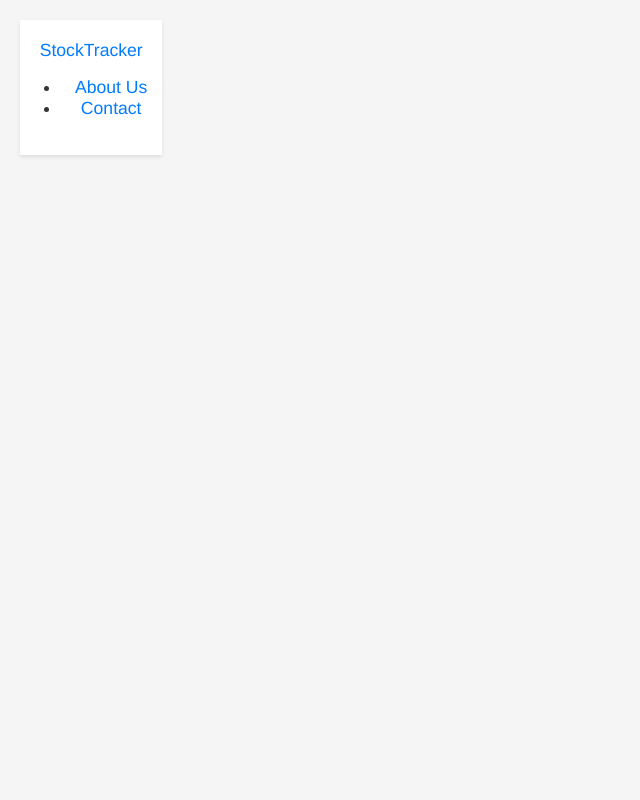
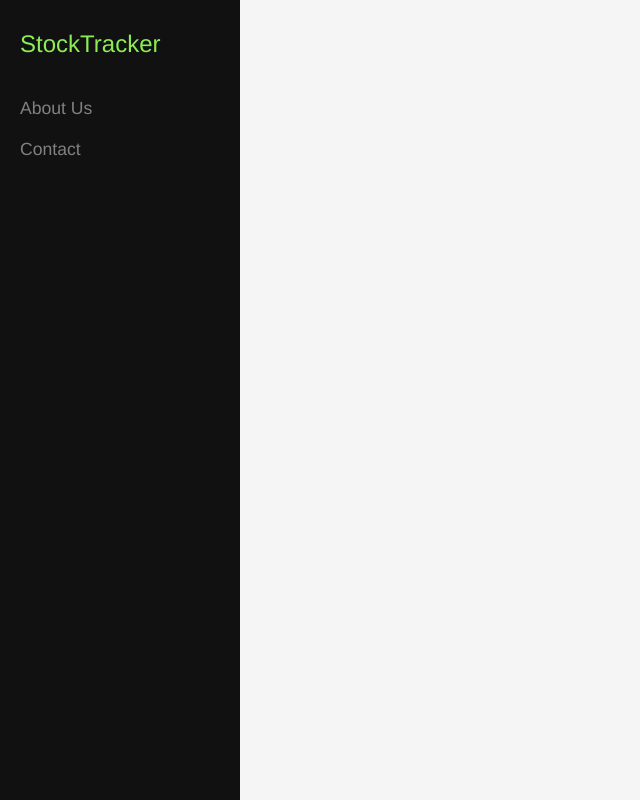
Before and after one commit to divpatel03/StockTrackerV2, a React (Vite) app in the folder my-react-app/: page /About in a window 1280 px wide. Shown: the whole page, without its empty margins (0-640 px from the left). Built offline with nearby package versions, Linux system fonts and the light colour scheme.

Commit message:
Made styling changes

```diff
--- /dev/null
+++ b/my-react-app/src/Dashboard.css
@@ -0,0 +1,98 @@
+/* Dashboard.css */
+
+/* General styles */
+body {
+    background-color: #f5f5f5; /* Light background */
+    color: #333; /* Dark text for readability */
+    font-family: 'Helvetica Neue', Helvetica, Arial, sans-serif;
+    margin: 0;
+    padding: 0;
+}
+
+.dashboard-container {
+    display: flex;
+}
+
+nav.nav {
+    width: 200px; /* Fixed width for the nav */
+    background-color: #111; /* Dark background for the nav */
+    color: #fff; /* White text */
+    padding: 20px;
+    height: 100vh; /* Full height of the viewport */
+    position: fixed; /* Fix position on the left */
+    top: 0;
+    left: 0;
+    transition: transform 0.3s ease;
+}
+
+nav.nav a {
+    color: #818181;
+    text-decoration: none;
+    font-size: 1.1em;
+    display: block;
+    padding: 10px 0;
+}
+
+nav.nav a:hover {
+    color: #f1f1f1;
+}
+
+nav.nav ul {
+    list-style-type: none;
+    padding: 0;
+}
+
+nav.nav .nav-title {
+    font-size: 1.5em;
+    margin-bottom: 20px;
+    color: #fff;
+}
+
+/* Main content styles */
+.main-content {
+    flex-grow: 1;
+    padding: 20px;
+    transition: margin-left 0.3s ease;
+}
+
+.main-content.with-sidebar {
+    margin-left: 220px; /* Adjust based on the width of the nav */
+}
+
+.main-content.without-sidebar {
+    margin-left: 20px; /* Small margin when sidebar is hidden */
+}
+
+.toggle-button {
+    background: none; /* Remove default button background */
+    border: none; /* Remove default button border */
+    cursor: pointer; /* Pointer cursor on hover */
+    padding: 0;
+    margin: 10px 0;
+    display: flex;
+    flex-direction: column;
+    justify-content: center;
+    align-items: center;
+}
+
+.toggle-button div {
+    width: 35px;
+    height: 5px;
+    background-color: #333;
+    margin: 6px 0;
+    transition: 0.4s;
+}
+
+/* Toggle Button Bars */
+.bar1, .bar2, .bar3 {
+    width: 35px;
+    height: 5px;
+    background-color: #333;
+    margin: 6px 0;
+    transition: 0.4s;
+}
+
+/* Other styles */
+.leftSide, .rightSide {
+    padding: 20px;
+}
--- a/my-react-app/src/Dashboard.jsx
+++ b/my-react-app/src/Dashboard.jsx
@@ -1,12 +1,13 @@
 import React, { useState, useEffect } from 'react';
 import { useLocation } from 'react-router-dom';
+import './Dashboard.css'; // Adjust the path as needed
 
 function Dashboard() {
     const location = useLocation();
     const { username } = location.state || {};
-
     const [currTime, setCurrTime] = useState(new Date().toLocaleTimeString());
     const [marketMessage, setMarketMessage] = useState("");
+    const [sidebarVisible, setSidebarVisible] = useState(false);
 
     useEffect(() => {
         const intervalId = setInterval(() => {
@@ -25,17 +26,15 @@ function Dashboard() {
             }
         }
 
-        // Example usage
         setMarketMessageBasedOnTime();
-
 
         // Cleanup interval on component unmount
         return () => clearInterval(intervalId);
     }, []);
 
     return (
-        <div className="flex-container">
-            <nav className="nav">
+        <div className="dashboard-container">
+            <nav className={`nav ${sidebarVisible ? 'visible' : 'hidden'}`}>
                 <a href="/Dashboard" className="nav-title">StockTracker</a>
                 <ul>
                     <li>
@@ -46,15 +45,16 @@ function Dashboard() {
                     </li>
                 </ul>
             </nav>
-            <div className = "leftSide">
-            <h1>{username}</h1>
-            <h3>Current Time (EST): {currTime}</h3>
-        </div>
-            <div className = "rightSide">
-                <h2><p>{marketMessage}</p></h2>
+            <div className={`main-content ${sidebarVisible ? 'with-sidebar' : 'without-sidebar'}`}>
+                <div className="leftSide">
+                    <h1>{username}</h1>
+                    <h3>Current Time (EST): {currTime}</h3>
+                </div>
+                <div className="rightSide">
+                    <h2><p>{marketMessage}</p></h2>
+                </div>
             </div>
         </div>
-
     );
 }
 
--- a/my-react-app/src/index.css
+++ b/my-react-app/src/index.css
@@ -18,7 +18,48 @@ body {
 .flex-container {
     display: flex;
     justify-content: space-between;
-    align-items: center;
+    align-items: flex-start; /* Align items to the top */
+    padding: 20px;
+}
+
+/* Navigation styles */
+nav.nav {
+    width: 200px; /* Fixed width for the nav */
+    background-color: #111; /* Dark background for the nav */
+    color: #fff; /* White text */
+    padding: 20px;
+    height: 100vh; /* Full height of the viewport */
+    position: fixed; /* Fix position on the left */
+    top: 0;
+    left: 0;
+}
+
+nav.nav a {
+    color: #818181;
+    text-decoration: none;
+    font-size: 1.1em;
+    display: block;
+    padding: 10px 0;
+}
+
+nav.nav a:hover {
+    color: #f1f1f1;
+}
+
+nav.nav ul {
+    list-style-type: none;
+    padding: 0;
+}
+
+nav.nav .nav-title {
+    font-size: 1.5em;
+    margin-bottom: 20px;
+    color: rgb(140, 236, 85);
+}
+
+/* Adjust the main content to leave space for the nav */
+.leftSide, .rightSide {
+    margin-left: 220px; /* Adjust based on the width of the nav */
     padding: 20px;
 }
 
@@ -34,29 +75,6 @@ header h1 {
     text-align: center;
     font-size: 2em;
     color: #007bff; /* Blue header color */
-}
-
-/* Navigation styles */
-nav {
-    text-align: center;
-    padding: 20px 0;
-    background-color: #fff;
-    box-shadow: 0 2px 4px rgba(0, 0, 0, 0.1);
-}
-
-.LoginText {
-    text-align: center;
-}
-
-nav a {
-    color: #007bff;
-    margin: 0 15px;
-    font-size: 1.1em;
-    text-decoration: none;
-}
-
-nav a:hover {
-    text-decoration: underline;
 }
 
 /* Main content styles */
```
